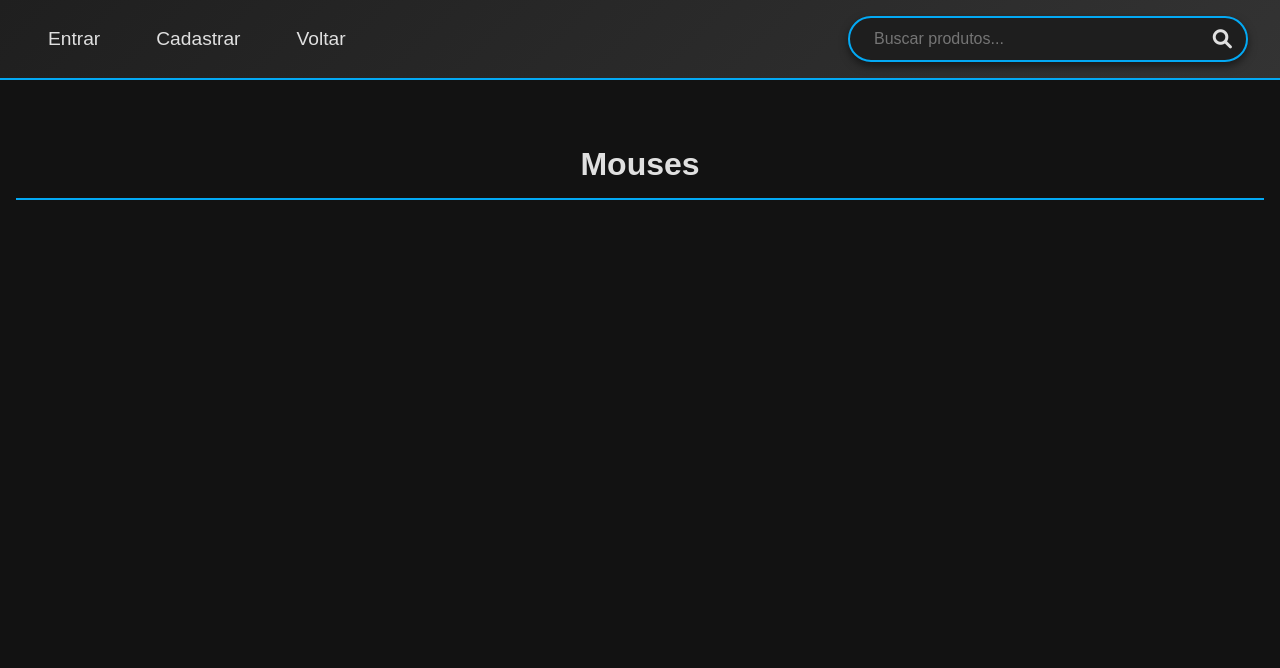
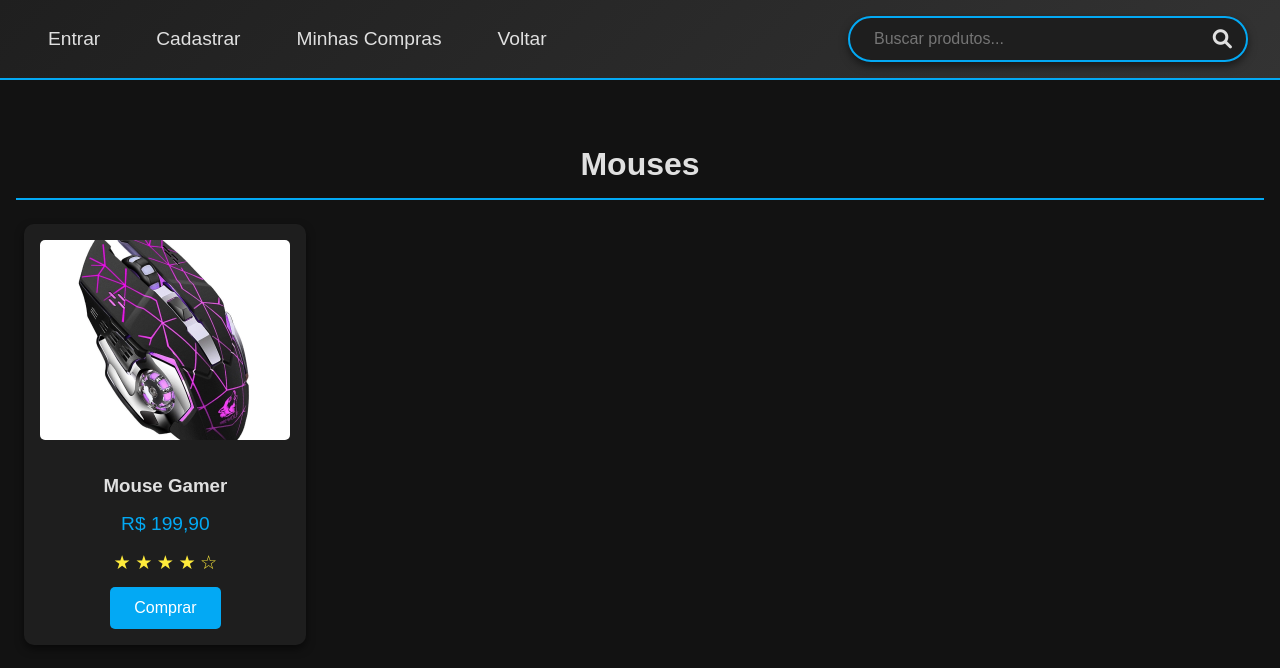
Before and after one commit to Projects-M-G-N/LojadePerifericos, a PHP site: page /views/produtos.php?produto=Mouses in a window 1280 px wide. Shown: the top 668 px of the page. Run offline with PHP 8.4, Linux system fonts and the light colour scheme; data comes from the database, SQL or seed files in the repository.

Commit message:
páginas de cada tipo de produto

```diff
--- a/public/views/produtos.php
+++ b/public/views/produtos.php
@@ -1,23 +1,34 @@
 <?php
 
-if(!isset($_GET['produto'])) {
+if (!isset($_GET['produto'])) {
     echo "<script>window.location.href='./'</script>";
 }
 
-$produto = $_GET['produto'];
+$con = mysqli_connect('localhost', 'root', '', 'loja_perifericos');
 
+$categoria = $_GET['produto'];
+
+$categorias = mysqli_fetch_all(mysqli_query($con, "SELECT id FROM categorias WHERE nome='$categoria' LIMIT 1"));
+
+$id_categoria = $categorias[0][0];
+
+$produto = mysqli_query($con, "SELECT * FROM produtos WHERE categoria='$id_categoria'");
+
+$produtos = mysqli_fetch_all($produto);
 ?>
 
 <!DOCTYPE html>
 <html lang="pt-br">
+
 <head>
     <meta charset="UTF-8">
     <meta name="viewport" content="width=device-width, initial-scale=1.0">
-    <title><?= $_GET['produto']?></title>
+    <title><?= $_GET['produto'] ?></title>
     <link rel="stylesheet" href="public/assets/css/produtos.css">
     <title>Loja de Periféricos</title>
     <link rel="stylesheet" href="https://cdnjs.cloudflare.com/ajax/libs/font-awesome/6.0.0-beta3/css/all.min.css">
 </head>
+
 <body>
     <header>
         <nav>
@@ -27,8 +38,8 @@ $produto = $_GET['produto'];
                     <li><a href="cadastro.php">Cadastrar</a></li>
                 <?php } else { ?>
                     <li><a href="cadastroprod.php">Cadastrar Produtos</a></li>
-                    <li><a href="./compras.php">Carrinho</a></li>
                 <?php } ?>
+                <li><a href="./compras.php">Minhas Compras</a></li>
                 <li><a href="index.php">Voltar</a></li>
 
             </ul>
@@ -40,7 +51,28 @@ $produto = $_GET['produto'];
     </header>
 
     <section class="products">
-        <h2><?= $produto?></h2>
+        <h2><?= $categoria ?></h2>
+
+        <div class="product-grid">
+            <?php
+            for ($i = 0; $i < mysqli_num_rows($produto); $i++) {
+            ?>
+                <div class="product-card">
+                    <img src="public/assets/img/<?= $produtos[$i][4] ?>" alt="<?= $produtos[$i][1] ?>">
+                    <h3><?= $produtos[$i][1] ?></h3>
+                    <p>R$ <?= number_format($produtos[$i][3], 2, ',', '.') ?></p>
+                    <div class="rating">
+                        <span class="star">&#9733;</span>
+                        <span class="star">&#9733;</span>
+                        <span class="star">&#9733;</span>
+                        <span class="star">&#9733;</span>
+                        <span class="star">&#9734;</span>
+                    </div>
+                    <button onclick="window.location.href='./addProd.php&idProd=<?= $produtos[$i][0] ?>'">Comprar</button>
+                </div>
+            <?php } ?>
+        </div>
     </section>
 </body>
+
 </html>
```
